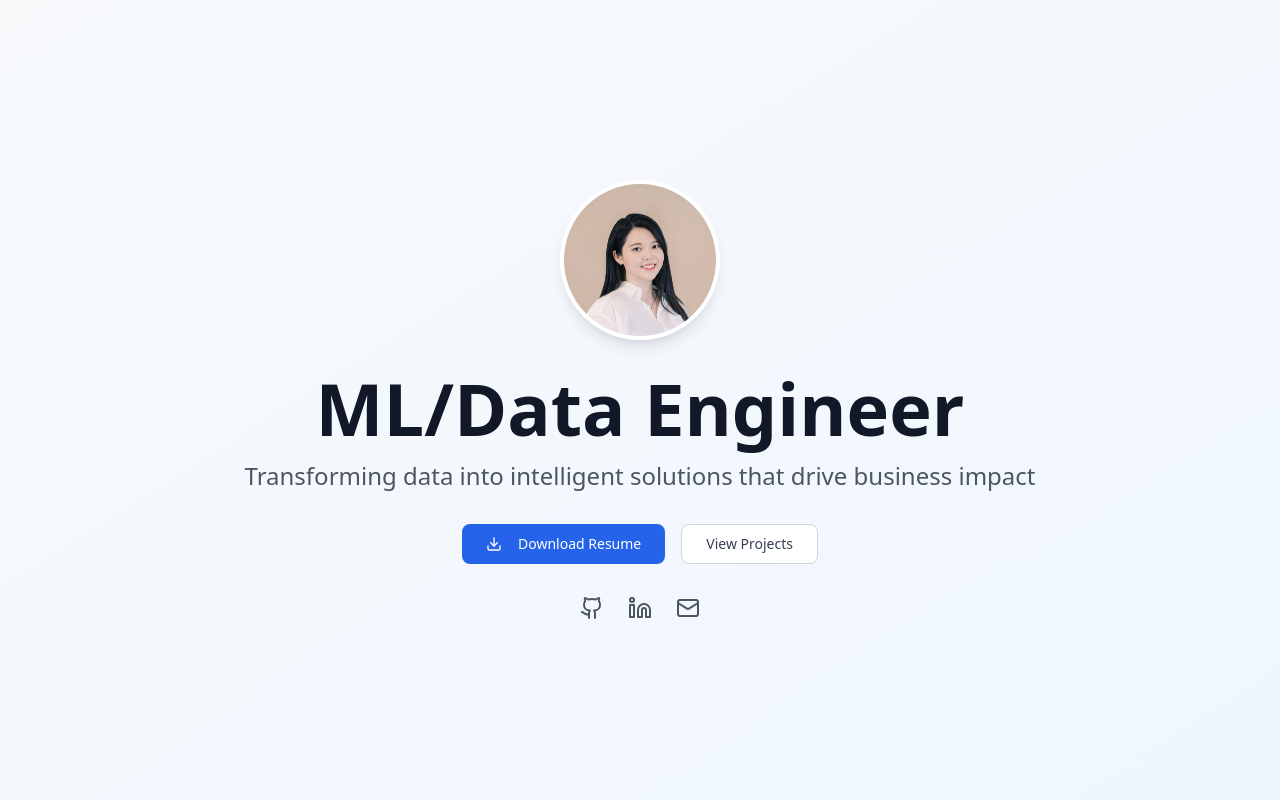
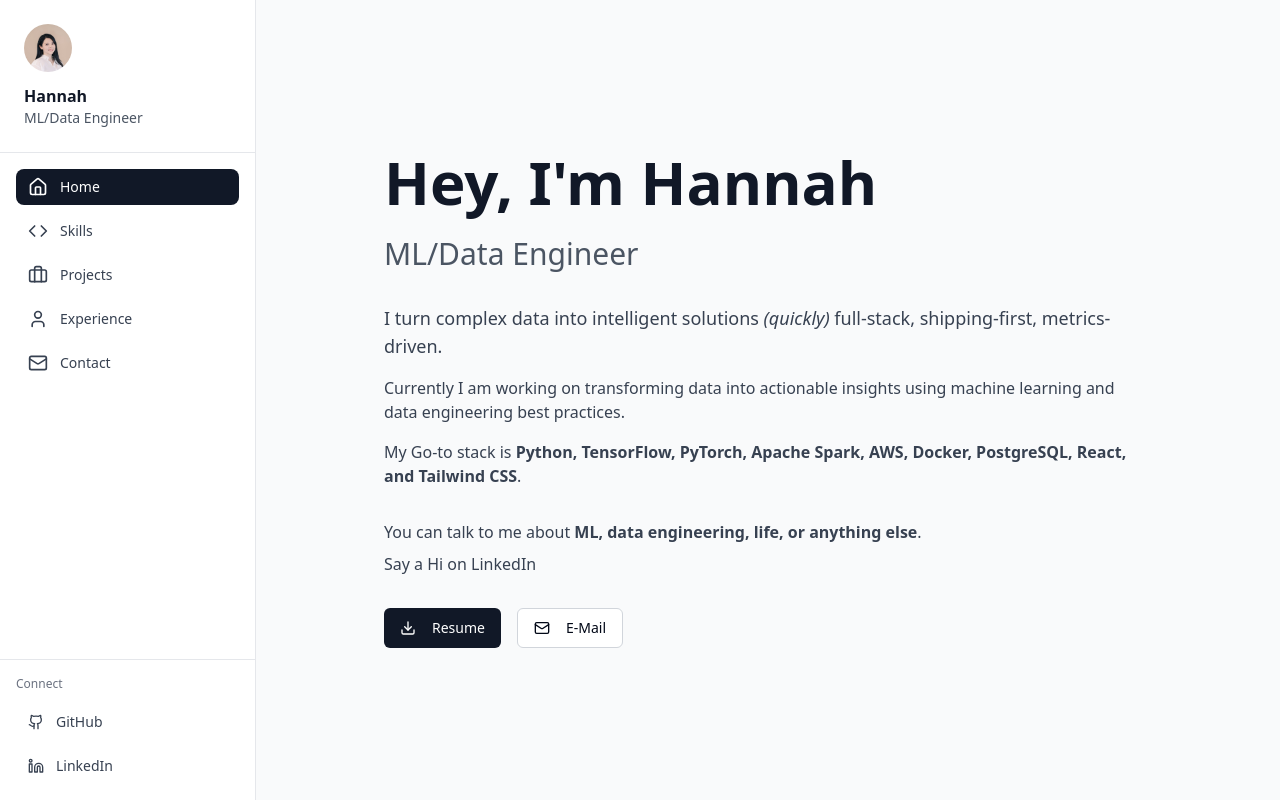
Before and after one commit to hannahqkim/personal_website_hannah_q_kim, a React (Vite) app: page / in a window 1280 px wide. Shown: the top 802 px of the page. Built offline with nearby package versions, Linux system fonts and the light colour scheme.

Commit message:
Add side navigation
Implement a side navigation bar for a cleaner UI, inspired by the provided portfolio example.

```diff
--- a/src/App.tsx
+++ b/src/App.tsx
@@ -1,9 +1,15 @@
+
 import { Toaster } from "@/components/ui/toaster";
 import { Toaster as Sonner } from "@/components/ui/sonner";
 import { TooltipProvider } from "@/components/ui/tooltip";
 import { QueryClient, QueryClientProvider } from "@tanstack/react-query";
 import { BrowserRouter, Routes, Route } from "react-router-dom";
-import Index from "./pages/Index";
+import Layout from "./components/Layout";
+import Home from "./pages/Home";
+import SkillsPage from "./pages/SkillsPage";
+import ProjectsPage from "./pages/ProjectsPage";
+import ExperiencePage from "./pages/ExperiencePage";
+import ContactPage from "./pages/ContactPage";
 import NotFound from "./pages/NotFound";
 
 const queryClient = new QueryClient();
@@ -15,8 +21,13 @@ const App = () => (
       <Sonner />
       <BrowserRouter>
         <Routes>
-          <Route path="/" element={<Index />} />
-          {/* ADD ALL CUSTOM ROUTES ABOVE THE CATCH-ALL "*" ROUTE */}
+          <Route path="/" element={<Layout />}>
+            <Route index element={<Home />} />
+            <Route path="skills" element={<SkillsPage />} />
+            <Route path="projects" element={<ProjectsPage />} />
+            <Route path="experience" element={<ExperiencePage />} />
+            <Route path="contact" element={<ContactPage />} />
+          </Route>
           <Route path="*" element={<NotFound />} />
         </Routes>
       </BrowserRouter>
--- /dev/null
+++ b/src/components/Layout.tsx
@@ -0,0 +1,16 @@
+
+import { Outlet } from 'react-router-dom';
+import Sidebar from './Sidebar';
+
+const Layout = () => {
+  return (
+    <div className="min-h-screen bg-gray-50">
+      <Sidebar />
+      <main className="ml-64">
+        <Outlet />
+      </main>
+    </div>
+  );
+};
+
+export default Layout;
--- /dev/null
+++ b/src/components/Sidebar.tsx
@@ -0,0 +1,77 @@
+
+import { Home, User, Code, Briefcase, Mail, Github, Linkedin } from 'lucide-react';
+import { NavLink } from 'react-router-dom';
+
+const Sidebar = () => {
+  const navigationItems = [
+    { name: 'Home', icon: Home, path: '/' },
+    { name: 'Skills', icon: Code, path: '/skills' },
+    { name: 'Projects', icon: Briefcase, path: '/projects' },
+    { name: 'Experience', icon: User, path: '/experience' },
+    { name: 'Contact', icon: Mail, path: '/contact' }
+  ];
+
+  const socialLinks = [
+    { name: 'GitHub', icon: Github, href: 'https://github.com' },
+    { name: 'LinkedIn', icon: Linkedin, href: 'https://www.linkedin.com/in/hannahqkim/' }
+  ];
+
+  return (
+    <div className="fixed left-0 top-0 h-full w-64 bg-white border-r border-gray-200 flex flex-col">
+      {/* Profile Section */}
+      <div className="p-6 border-b border-gray-200">
+        <img
+          src="/lovable-uploads/91097503-d60d-4a06-921e-9c88d99a67f5.png"
+          alt="Hannah Kim"
+          className="w-12 h-12 rounded-full mb-3"
+        />
+        <h2 className="font-semibold text-gray-900">Hannah</h2>
+        <p className="text-sm text-gray-600">ML/Data Engineer</p>
+      </div>
+
+      {/* Navigation */}
+      <nav className="flex-1 p-4">
+        <ul className="space-y-2">
+          {navigationItems.map((item) => (
+            <li key={item.name}>
+              <NavLink
+                to={item.path}
+                className={({ isActive }) =>
+                  `flex items-center px-3 py-2 rounded-lg text-sm font-medium transition-colors ${
+                    isActive
+                      ? 'bg-gray-900 text-white'
+                      : 'text-gray-700 hover:bg-gray-100'
+                  }`
+                }
+              >
+                <item.icon className="w-5 h-5 mr-3" />
+                {item.name}
+              </NavLink>
+            </li>
+          ))}
+        </ul>
+      </nav>
+
+      {/* Social Links */}
+      <div className="p-4 border-t border-gray-200">
+        <p className="text-xs text-gray-500 mb-3">Connect</p>
+        <div className="space-y-2">
+          {socialLinks.map((social) => (
+            <a
+              key={social.name}
+              href={social.href}
+              target="_blank"
+              rel="noopener noreferrer"
+              className="flex items-center px-3 py-2 text-sm text-gray-700 hover:bg-gray-100 rounded-lg transition-colors"
+            >
+              <social.icon className="w-4 h-4 mr-3" />
+              {social.name}
+            </a>
+          ))}
+        </div>
+      </div>
+    </div>
+  );
+};
+
+export default Sidebar;
--- a/src/components/Skills.tsx
+++ b/src/components/Skills.tsx
@@ -1,5 +1,5 @@
 
-import { Code, Database, Brain, BarChart3, Cloud, GitBranch } from 'lucide-react';
+import { Code, Database, Brain, BarChart3, Cloud } from 'lucide-react';
 
 const Skills = () => {
   const skillCategories = [
@@ -30,18 +30,17 @@ const Skills = () => {
   ];
 
   return (
-    <section className="py-20 px-4 bg-white">
-      <div className="max-w-6xl mx-auto">
-        <div className="text-center mb-16">
-          <h2 className="text-4xl font-bold text-gray-900 mb-4">Technical Skills</h2>
+    <section className="max-w-4xl">
+      <div className="mb-12">
+        <h1 className="text-4xl font-bold text-gray-900 mb-4">Technical Skills</h1>
         <p className="text-xl text-gray-600">Technologies and tools I work with</p>
       </div>
 
-        <div className="grid md:grid-cols-2 lg:grid-cols-4 gap-8">
+      <div className="grid md:grid-cols-2 gap-8">
         {skillCategories.map((category, index) => (
           <div
             key={category.title}
-              className="bg-gray-50 rounded-xl p-6 hover:shadow-lg transition-all duration-300 hover:-translate-y-2 animate-fade-in"
+            className="bg-white rounded-xl p-6 border border-gray-200 hover:shadow-lg transition-all duration-300 hover:-translate-y-1 animate-fade-in"
             style={{ animationDelay: `${index * 0.1}s` }}
           >
             <div className={`inline-flex p-3 rounded-lg mb-4 ${category.color}`}>
@@ -52,7 +51,7 @@ const Skills = () => {
               {category.skills.map((skill) => (
                 <span
                   key={skill}
-                    className="px-3 py-1 bg-white text-gray-700 rounded-full text-sm border border-gray-200 hover:border-blue-300 transition-colors duration-200"
+                  className="px-3 py-1 bg-gray-100 text-gray-700 rounded-full text-sm border border-gray-200 hover:border-blue-300 transition-colors duration-200"
                 >
                   {skill}
                 </span>
@@ -61,7 +60,6 @@ const Skills = () => {
           </div>
         ))}
       </div>
-      </div>
     </section>
   );
 };
--- /dev/null
+++ b/src/pages/ContactPage.tsx
@@ -0,0 +1,12 @@
+
+import Contact from '../components/Contact';
+
+const ContactPage = () => {
+  return (
+    <div className="min-h-screen py-12 px-8">
+      <Contact />
+    </div>
+  );
+};
+
+export default ContactPage;
--- /dev/null
+++ b/src/pages/ExperiencePage.tsx
@@ -0,0 +1,12 @@
+
+import Experience from '../components/Experience';
+
+const ExperiencePage = () => {
+  return (
+    <div className="min-h-screen py-12 px-8">
+      <Experience />
+    </div>
+  );
+};
+
+export default ExperiencePage;
--- /dev/null
+++ b/src/pages/Home.tsx
@@ -0,0 +1,56 @@
+
+import { Download, Mail } from 'lucide-react';
+import { Button } from '@/components/ui/button';
+
+const Home = () => {
+  return (
+    <div className="min-h-screen flex items-center justify-center px-8">
+      <div className="max-w-3xl">
+        <h1 className="text-5xl md:text-6xl font-bold text-gray-900 mb-6">
+          Hey, I'm Hannah
+        </h1>
+        <h2 className="text-2xl md:text-3xl text-gray-600 mb-8">
+          ML/Data Engineer
+        </h2>
+
+        <div className="mb-8">
+          <p className="text-lg text-gray-700 mb-4">
+            I turn complex data into intelligent solutions <em>(quickly)</em> full-stack,
+            shipping-first, metrics-driven.
+          </p>
+          <p className="text-gray-700 mb-4">
+            Currently I am working on transforming data into actionable insights using
+            machine learning and data engineering best practices.
+          </p>
+          <p className="text-gray-700">
+            My Go-to stack is <strong>Python, TensorFlow, PyTorch, Apache Spark, AWS, Docker,
+            PostgreSQL, React, and Tailwind CSS</strong>.
+          </p>
+        </div>
+
+        <div className="mb-8">
+          <p className="text-gray-700 mb-2">
+            You can talk to me about <strong>ML, data engineering, life, or anything else</strong>.
+          </p>
+          <p className="text-gray-700">Say a Hi on LinkedIn</p>
+        </div>
+
+        <div className="flex gap-4">
+          <Button
+            className="bg-gray-900 hover:bg-gray-800 text-white"
+            onClick={() => window.open('https://drive.google.com/file/d/1dQ4jBEKX1V4IXzc0vDtUk85j8YUddDqi/view?usp=sharing', '_blank')}
+          >
+            <Download className="w-4 h-4 mr-2" />
+            Resume
+          </Button>
+          <Button variant="outline" className="border-gray-300">
+            <Mail className="w-4 h-4 mr-2" />
+            E-Mail
+          </Button>
+        </div>
+      </div>
+    </div>
+  );
+};
+
+export default Home;
--- /dev/null
+++ b/src/pages/ProjectsPage.tsx
@@ -0,0 +1,12 @@
+
+import Projects from '../components/Projects';
+
+const ProjectsPage = () => {
+  return (
+    <div className="min-h-screen py-12 px-8">
+      <Projects />
+    </div>
+  );
+};
+
+export default ProjectsPage;
--- /dev/null
+++ b/src/pages/SkillsPage.tsx
@@ -0,0 +1,12 @@
+
+import Skills from '../components/Skills';
+
+const SkillsPage = () => {
+  return (
+    <div className="min-h-screen py-12 px-8">
+      <Skills />
+    </div>
+  );
+};
+
+export default SkillsPage;
```
Lines whose indentation alone changed are shown as unchanged.
